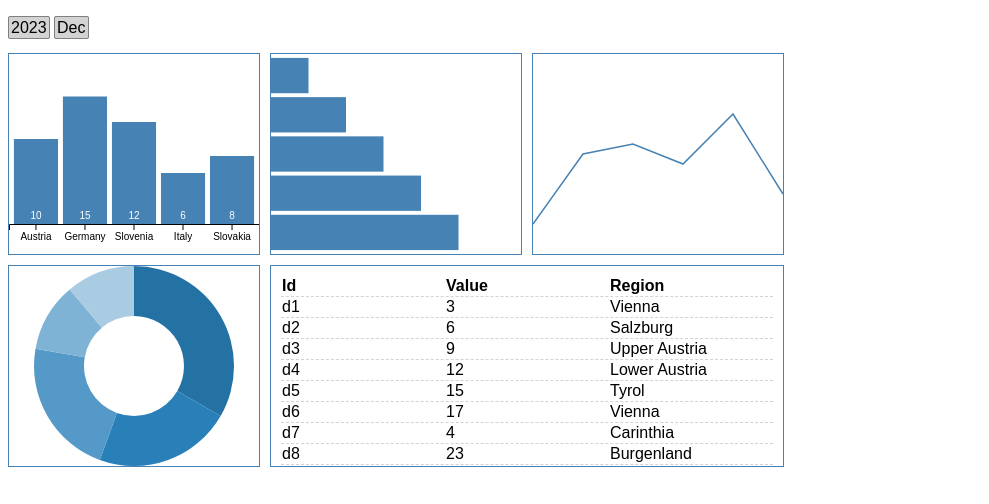
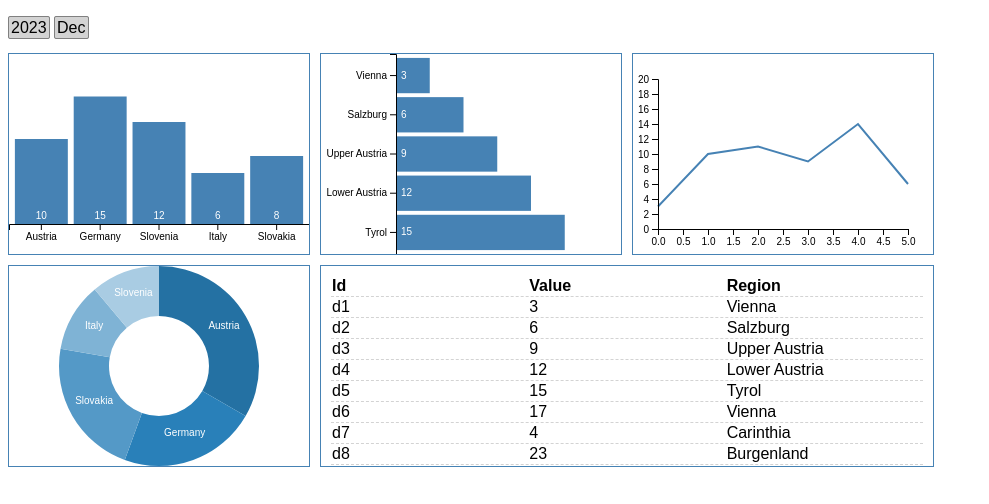
Before and after one commit to emhofer/D3Demo, a plain HTML site: page index.html in a window 1280 px wide. Shown: the part 61-565 px from the top of the page, without its empty margins (0-989 px from the left). Drawn offline with nearby package versions, Linux system fonts and the light colour scheme.

Commit message:
added more labes and axes

```diff
--- a/chartBar.js
+++ b/chartBar.js
@@ -6,23 +6,48 @@ const BAR_DATA = [
   { id: "d5", value: 15, region: "Tyrol" },
 ];
 
-const container2 = d3.select("#d3bar").classed("container", true);
+const marginBar = { top: 0, right: 0, bottom: 0, left: 75 };
 
-const xScale2 = d3.scaleLinear().domain([0, 20]).range([0, 250]);
-const yScale2 = d3
+const containerBar = d3.select("#d3bar").classed("container", true);
+
+const xScaleBar = d3
+  .scaleLinear()
+  .domain([0, 20])
+  .range([0, width - marginBar.left]);
+
+const yScaleBar = d3
   .scaleBand()
   .domain(BAR_DATA.map((data) => data.region))
-  .range([0, 200])
+  .range([0, height])
   .padding(0.1);
 
-container2
+containerBar
   .selectAll(".bar")
   .data(BAR_DATA)
   .enter()
   .append("rect")
   .classed("bar", true)
-  .attr("width", (data) => xScale2(data.value))
-  .attr("height", yScale2.bandwidth())
-  .attr("x", 0)
-  .attr("y", (data) => yScale2(data.region))
+  .attr("width", (data) => xScaleBar(data.value))
+  .attr("height", yScaleBar.bandwidth())
+  .attr("x", marginBar.left)
+  .attr("y", (data) => yScaleBar(data.region))
   .text((data) => data.region);
+
+containerBar
+  .selectAll("text")
+  .data(BAR_DATA)
+  .enter()
+  .append("text")
+  .attr("x", marginBar.left + 5)
+  .attr("y", (data) => yScaleBar(data.region) + yScaleBar.bandwidth() / 2 + 3)
+  .text((data) => data.value)
+  .style("font-size", "10")
+  .style("fill", "white");
+
+const containerBarAxes = containerBar
+  .append("g")
+  .attr("transform", `translate(${marginBar.left},0)`);
+
+const yAxisBar = d3.axisLeft(yScaleBar);
+
+containerBarAxes.call(yAxisBar);
--- a/chartColumn.js
+++ b/chartColumn.js
@@ -6,44 +6,55 @@ const COLUMN_DATA = [
   { id: "d5", value: 8, region: "Slovakia" },
 ];
 
-const container = d3.select("#d3column").classed("container", true);
+const width = 300;
+const height = 200;
 
-const xScale = d3
+const marginColumn = { top: 0, right: 0, bottom: 30, left: 0 };
+
+const containerColumn = d3.select("#d3column").classed("container", true);
+
+const xScaleColumn = d3
   .scaleBand()
   .domain(COLUMN_DATA.map((data) => data.region))
-  .range([0, 250])
+  .range([0, width])
   .padding(0.1);
 
-const yScale = d3.scaleLinear().domain([0, 20]).range([170, 0]);
+const yScaleColumn = d3
+  .scaleLinear()
+  .domain([0, 20])
+  .range([height - marginColumn.bottom, 0]);
 
-container
+containerColumn
   .selectAll(".bar")
   .data(COLUMN_DATA)
   .enter()
   .append("rect")
   .classed("bar", true)
-  .attr("width", xScale.bandwidth())
-  .attr("height", (data) => 170 - yScale(data.value))
-  .attr("x", (data) => xScale(data.region))
-  .attr("y", (data) => yScale(data.value))
+  .attr("width", xScaleColumn.bandwidth())
+  .attr(
+    "height",
+    (data) => height - marginColumn.bottom - yScaleColumn(data.value)
+  )
+  .attr("x", (data) => xScaleColumn(data.region))
+  .attr("y", (data) => yScaleColumn(data.value))
   .text((data) => data.region);
 
-container
+containerColumn
   .selectAll("text")
   .data(COLUMN_DATA)
   .enter()
   .append("text")
-  .attr("x", (data) => xScale(data.region) + xScale.bandwidth() / 2)
-  .attr("y", (data) => 165)
+  .attr("x", (data) => xScaleColumn(data.region) + xScaleColumn.bandwidth() / 2)
+  .attr("y", (height - marginColumn.bottom - 5))
   .text((data) => data.value)
   .style("font-size", "10")
   .style("fill", "white")
   .attr("text-anchor", "middle");
 
-const containerAxes = container
+const containerColumnAxes = containerColumn
   .append("g")
-  .attr("transform", "translate(0,170)");
+  .attr("transform", `translate(0,${height - marginColumn.bottom})`);
 
-const xAxis = d3.axisBottom(xScale);
+const xAxisColumn = d3.axisBottom(xScaleColumn);
 
-containerAxes.call(xAxis);
+containerColumnAxes.call(xAxisColumn);
--- a/chartDonut.js
+++ b/chartDonut.js
@@ -1,29 +1,46 @@
 const DONUT_DATA = [
-  { color: "#2471A3", count: 3 },
-  { color: "#2980B9", count: 2 },
-  { color: "#5499C7", count: 2 },
-  { color: "#7FB3D5", count: 1 },
-  { color: "#A9CCE3", count: 1 },
+  { color: "#2471A3", count: 3, region: "Austria" },
+  { color: "#2980B9", count: 2, region: "Germany" },
+  { color: "#5499C7", count: 2, region: "Slovakia" },
+  { color: "#7FB3D5", count: 1, region: "Italy" },
+  { color: "#A9CCE3", count: 1, region: "Slovenia" },
 ];
 
-const container4 = d3
+const containerDonut = d3
   .select("#d3donut")
   .classed("container", true)
   .append("g")
-  .attr("transform", "translate(" + 250 / 2 + "," + 200 / 2 + ")");
+  .attr("transform", "translate(" + width / 2 + "," + height / 2 + ")");
 
-const ordScale = d3.scaleOrdinal(DONUT_DATA.map((d) => d.color));
+const ordScaleDonut = d3.scaleOrdinal(DONUT_DATA.map((d) => d.color));
 
-const arc = d3.arc().innerRadius(50).outerRadius(100);
+const arc = d3
+  .arc()
+  .innerRadius(height / 4)
+  .outerRadius(height / 2);
 
 const counts = DONUT_DATA.map((d) => d.count);
 
 const pie = d3.pie();
 
-container4
+containerDonut
   .selectAll("section")
   .data(pie(counts))
   .enter()
   .append("path")
   .attr("fill", (d, i) => DONUT_DATA[i].color)
   .attr("d", arc);
+
+containerDonut
+  .selectAll("section")
+  .data(pie(counts))
+  .enter()
+  .append("text")
+  .attr(
+    "transform",
+    (d) => `translate(${arc.centroid(d)[0] + "," + arc.centroid(d)[1]})`
+  )
+  .text((d, i) => DONUT_DATA[i].region)
+  .style("text-anchor", "middle")
+  .style("font-size", "10")
+  .attr("fill", "white");
--- a/chartLine.js
+++ b/chartLine.js
@@ -7,21 +7,46 @@ const LINE_DATA = [
   { id: 5, value: 6 },
 ];
 
-const container3 = d3.select("#d3line").classed("container", true);
+const marginLine = { top: 25, right: 25, bottom: 25, left: 25 };
 
-const xScale3 = d3.scaleLinear().domain([0, 5]).range([0, 250]);
-const yScale3 = d3.scaleLinear().domain([0, 20]).range([200, 0]);
+const containerLine = d3.select("#d3line").classed("container", true);
+
+const xScaleLine = d3
+  .scaleLinear()
+  .domain([0, 5])
+  .range([marginLine.left, width - marginLine.right]);
+const yScaleLine = d3
+  .scaleLinear()
+  .domain([0, 20])
+  .range([height - marginLine.bottom, marginLine.top]);
 
 const linePath = d3
   .line()
-  .x((d) => xScale3(d.id))
-  .y((d) => yScale3(d.value));
+  .x((d) => xScaleLine(d.id))
+  .y((d) => yScaleLine(d.value));
 
-container3
+containerLine
   .append("path")
   .classed("line", true)
   .data(LINE_DATA)
   .attr("fill", "none")
   .attr("stroke", "steelblue")
-  .attr("stroke-width", 1.5)
+  .attr("stroke-width", 2)
   .attr("d", linePath(LINE_DATA));
+
+const containerLineXAxis = containerLine
+  .append("g")
+  .attr(
+    "transform",
+    `translate(${0 + "," + (height - marginLine.bottom)})`
+  );
+
+const containerLineYAxis = containerLine
+  .append("g")
+  .attr("transform", `translate(${marginLine.left + "," + 0})`);
+
+const xAxisLine = d3.axisBottom(xScaleLine);
+const yAxisLine = d3.axisLeft(yScaleLine);
+
+containerLineXAxis.call(xAxisLine);
+containerLineYAxis.call(yAxisLine);
--- a/style.css
+++ b/style.css
@@ -11,7 +11,7 @@ html {
 }
 
 .container {
-    width: 250px;
+    width: 300px;
     height: 200px;
     border: 1px solid steelblue;
 }
```
